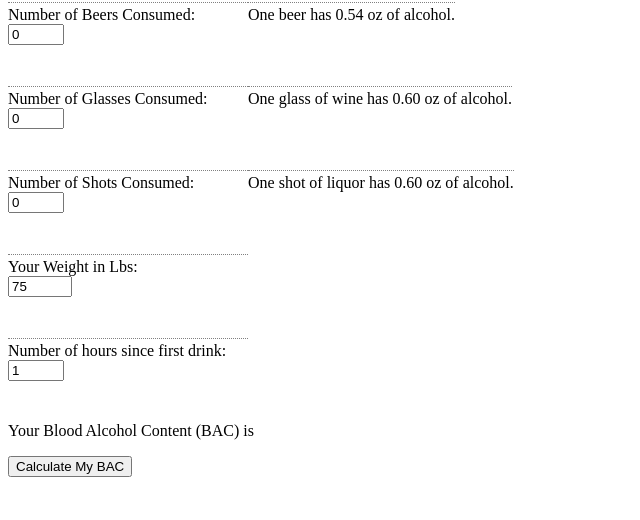
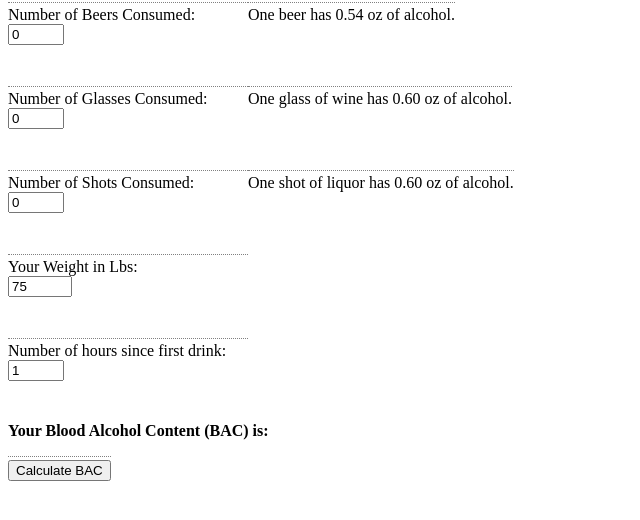
Before and after one commit to chiujienwu/BACCalc, a plain HTML site: page index.html in a window 1280 px wide. Shown: the part 78-598 px from the top of the page, without its empty margins (0-640 px from the left). Drawn offline with nearby package versions, Linux system fonts and the light colour scheme.

Commit message:
Added CSS

```diff
--- a/index.html
+++ b/index.html
@@ -60,21 +60,21 @@
             <input type="number" name="hoursDrink" id="hoursDrink" min="0" max="24" value="1" size="2" maxlength="3">
         </div>
     </div>
+    <div class="tables">
+        <div class="output">
+        Your Blood Alcohol Content (BAC) is:
+        <p></p>
+        </div>
+    </div>
 
-    <bold>Your Blood Alcohol Content (BAC) is </bold>
-    <p></p>
-
-    <div class="tablish">
-
+    <div class="tables">
+        <div class="cells">
+            <button>Calculate BAC</button>
+        </div>
     </div>
-    <p>
-        <input type="submit" name="submitButton" id="submitButton" value="Calculate My BAC">
-    </p>
-
 </form>
 
 
 </body>
 
-
 </html>
--- a/style.css
+++ b/style.css
@@ -35,3 +35,7 @@ label {
     display: inline-block;
     margin-left: 10px;
 }
+
+.output {
+    font-weight: bold;
+}
```
Also changed, not shown: altStyle.txt (deleted), altindex.txt (deleted).
